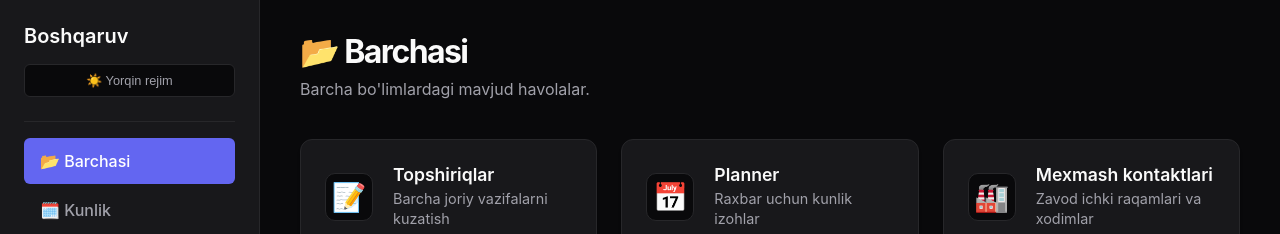
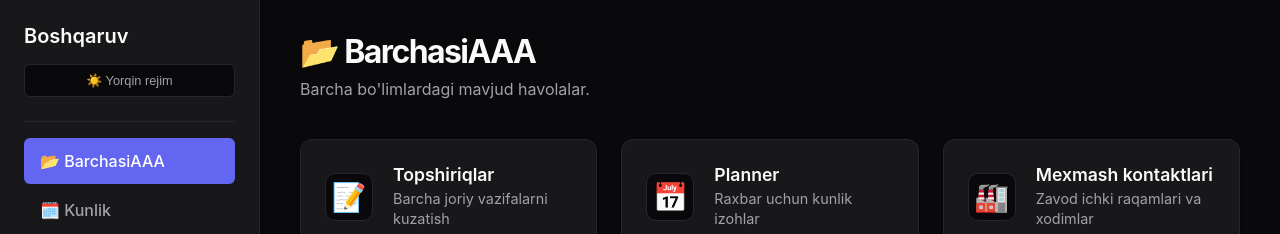
Before and after one commit to mrjoobee/mexmash-dashboard, a plain HTML site: page index.html in a window 1280 px wide. Shown: the top 234 px of the page. Drawn offline with Linux system fonts and the light colour scheme.

Commit message:
Update index.html

```diff
--- a/index.html
+++ b/index.html
@@ -31,7 +31,7 @@
 
             <nav class="main-nav">
                 <ul class="nav-list" id="categoryList">
-                    <li><a href="#" class="nav-link active" data-category="all">📂 Barchasi</a></li>
+                    <li><a href="#" class="nav-link active" data-category="all">📂 BarchasiAAA</a></li>
                     <li><a href="#" class="nav-link" data-category="daily">🗓️ Kunlik</a></li>
                     <li><a href="#" class="nav-link" data-category="reports">📊 Hisobotlar</a></li>
                     <li><a href="#" class="nav-link" data-category="rnd">🔬 R&D va Sinovlar</a></li>
@@ -45,7 +45,7 @@
         <!-- Main content (Asosiy ekran) -->
         <main class="main-content">
             <header class="content-header">
-                <h2 class="content-title" id="content-title">Barcha HavolalarABC</h2>
+                <h2 class="content-title" id="content-title">Barcha Havolalar</h2>
                 <p class="content-subtitle" id="content-subtitle">Barcha bo'limlardagi mavjud havolalar.</p>
             </header>
 
```
